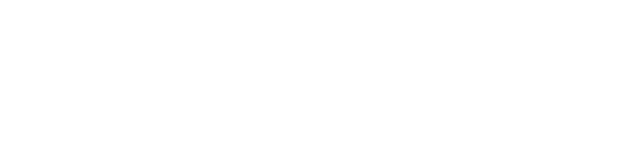
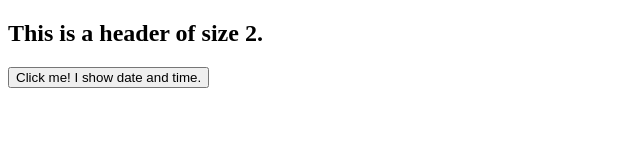
Before and after one commit to sufferingKat/testing-a1, a plain HTML site: page index.html in a window 1280 px wide. Shown: the whole page, without its empty margins (0-640 px from the left). Drawn offline with Linux system fonts and the light colour scheme.

Commit message:
Trying changes.
Test 2 out of ???

```diff
--- a/index.html
+++ b/index.html
@@ -6,6 +6,11 @@
 </head>
 
 <body>
+
+    <h2>This is a header of size 2.</h2>
+    <button type="button" onClick="document.getElementById('demo').innerHTML = Date()">Click me! I show date and time.</button>
+    <p id="demo"></p>
+
 </body>
 
 </html>
```
